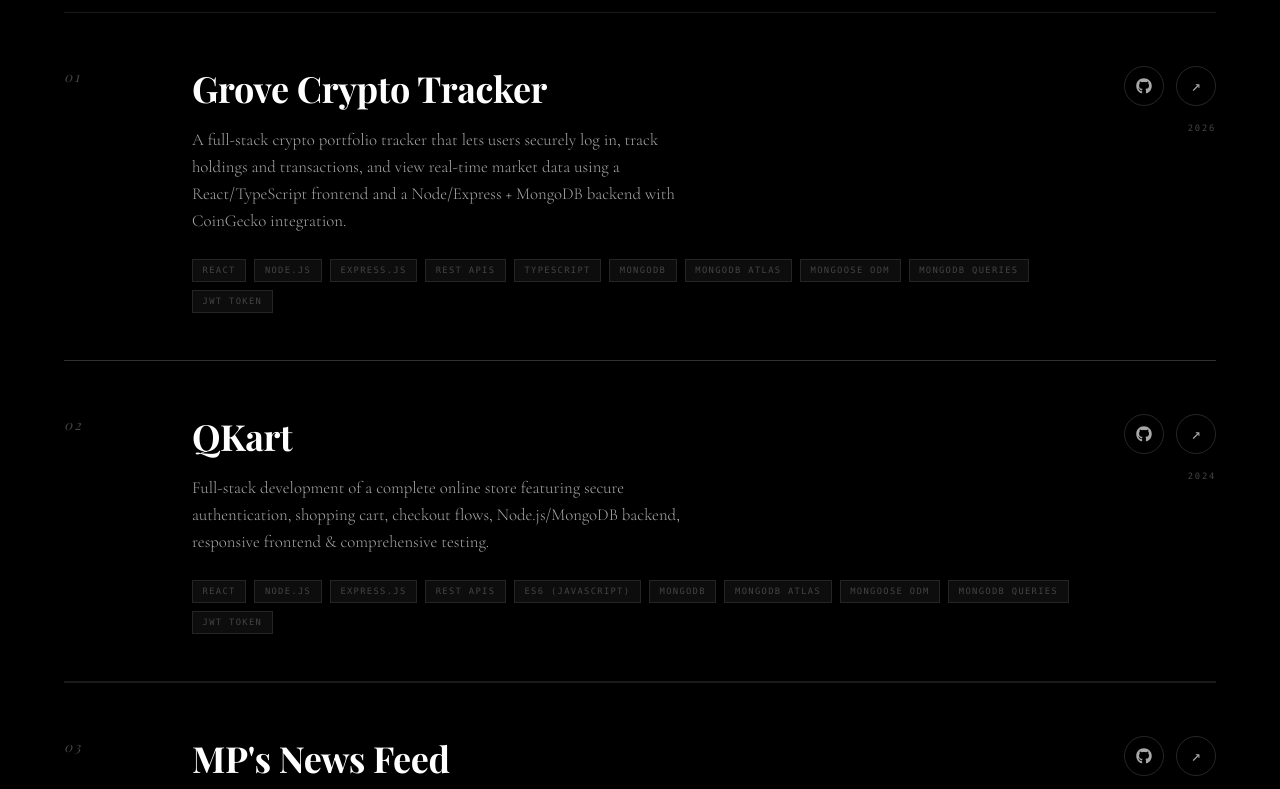
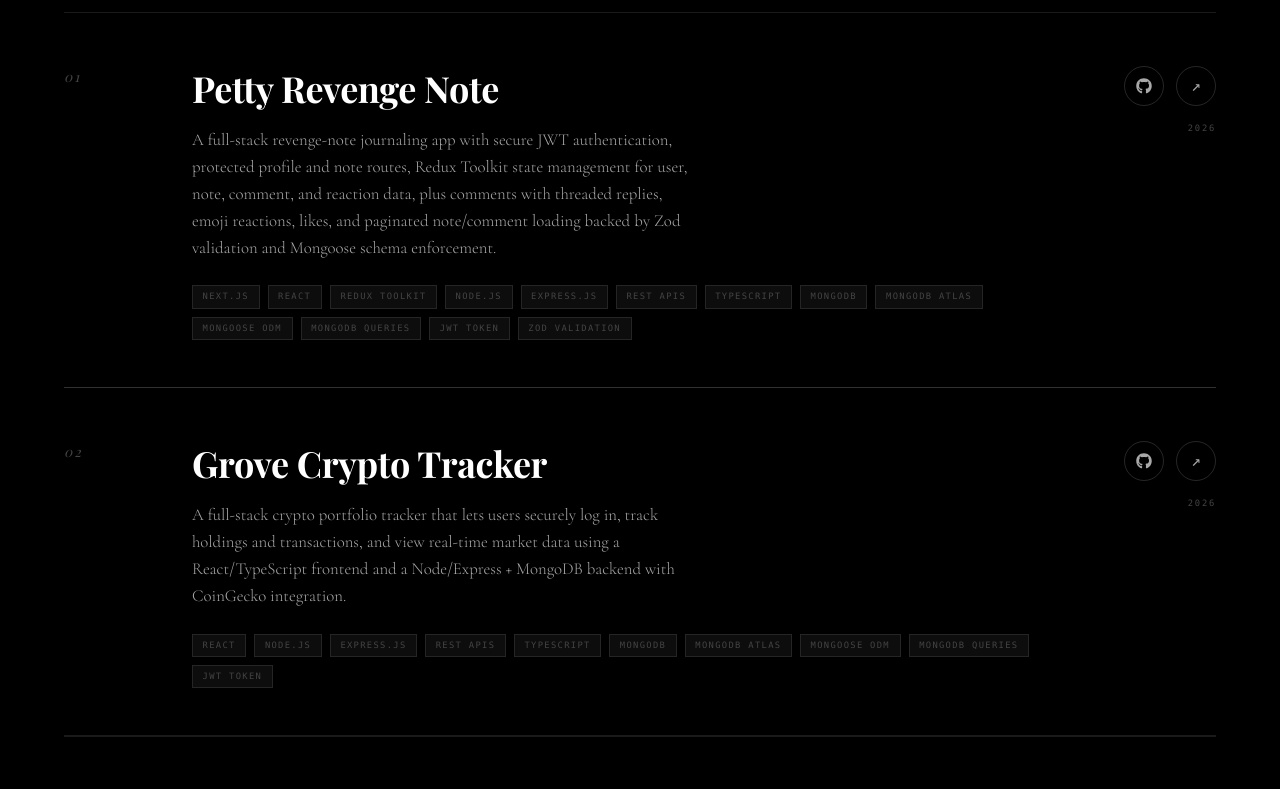
Before and after one commit to mohanishp9/dev-portfolio, a Next.js app: page / in a window 1280 px wide. Shown: the part 3360-4149 px from the top of the page. Built offline with nearby package versions, Linux system fonts and the light colour scheme.

Commit message:
Add new Project

```diff
--- a/src/components/Projects.tsx
+++ b/src/components/Projects.tsx
@@ -12,6 +12,64 @@ const Projects = () => {
 
             <div className="project-card reveal-scale">
                 <div className="font-playfair text-[0.85rem] italic text-dim pt-[0.3rem] tracking-[0.15em]">01</div>
+                <div>
+                    <h3 className="project-title font-playfair text-[clamp(24px,3vw,36px)] font-bold tracking-[-0.01em] mb-3 transition-colors duration-300">
+                        Petty Revenge Note
+                    </h3>
+
+                    <p className="font-cormorant text-[1.05rem] text-silver leading-[1.6] font-light max-w-[500px] mb-6">
+                        A full-stack revenge-note journaling app with secure JWT authentication, protected profile and note routes, Redux Toolkit state management for user, note, comment, and reaction data, plus comments with threaded replies, emoji reactions, likes, and paginated note/comment loading backed by Zod validation and Mongoose schema enforcement.
+                    </p>
+
+                    <div className="flex flex-wrap gap-2">
+                        <span className="stack-badge">Next.js</span>
+                        <span className="stack-badge">React</span>
+                        <span className="stack-badge">Redux Toolkit</span>
+                        <span className="stack-badge">Node.js</span>
+                        <span className="stack-badge">Express.js</span>
+                        <span className="stack-badge">REST APIs</span>
+                        <span className="stack-badge">TypeScript</span>
+                        <span className="stack-badge">MongoDB</span>
+                        <span className="stack-badge">MongoDB Atlas</span>
+                        <span className="stack-badge">Mongoose ODM</span>
+                        <span className="stack-badge">MongoDB queries</span>
+                        <span className="stack-badge">JWT token</span>
+                        <span className="stack-badge">Zod validation</span>
+                    </div>
+                </div>
+                <div className="flex flex-col items-end gap-4 pt-[0.3rem] max-[900px]:hidden">
+
+                    <div className="flex gap-3">
+
+                        <a
+                            href="https://github.com/mohanishp9/petty-revenge-note"
+                            target="_blank"
+                            rel="noopener noreferrer"
+                            className="flex items-center justify-center w-[40px] h-[40px] border border-white/15 rounded-full text-[1rem] text-silver transition-all duration-300 hover:border-white/40 hover:text-white"
+                             onMouseEnter={playTick} onClick={playTick}
+                        >
+                            <FaGithub />
+                        </a>
+
+                        <a
+                            href="https://petty-revenge-note.vercel.app/"
+                            target="_blank"
+                            rel="noopener noreferrer"
+                            className="arrow-icon flex items-center justify-center w-[40px] h-[40px] border border-white/15 rounded-full text-[1rem] text-silver transition-all duration-300 hover:border-white/40 hover:text-white"
+                             onMouseEnter={playTick} onClick={playTick}
+                        >
+                            ↗
+                        </a>
+
+                    </div>
+
+                    <span className="text-[0.55rem] tracking-[0.2em] text-dim">2026</span>
+
+                </div>
+            </div>
+
+            <div className="project-card reveal-scale">
+                <div className="font-playfair text-[0.85rem] italic text-dim pt-[0.3rem] tracking-[0.15em]">02</div>
                 <div>
                     <h3 className="project-title font-playfair text-[clamp(24px,3vw,36px)] font-bold tracking-[-0.01em] mb-3 transition-colors duration-300">
                         Grove Crypto Tracker
@@ -66,7 +124,7 @@ const Projects = () => {
             </div>
 
             <div className="project-card reveal-scale">
-                <div className="font-playfair text-[0.85rem] italic text-dim pt-[0.3rem] tracking-[0.15em]">02</div>
+                <div className="font-playfair text-[0.85rem] italic text-dim pt-[0.3rem] tracking-[0.15em]">03</div>
                 <div>
                     <h3 className="project-title font-playfair text-[clamp(24px,3vw,36px)] font-bold tracking-[-0.01em] mb-3 transition-colors duration-300">
                         QKart
@@ -121,7 +179,7 @@ const Projects = () => {
             </div>
 
             <div className="project-card reveal-scale">
-                <div className="font-playfair text-[0.85rem] italic text-dim pt-[0.3rem] tracking-[0.15em]">03</div>
+                <div className="font-playfair text-[0.85rem] italic text-dim pt-[0.3rem] tracking-[0.15em]">04</div>
                 <div>
                     <h3 className="project-title font-playfair text-[clamp(24px,3vw,36px)] font-bold tracking-[-0.01em] mb-3 transition-colors duration-300">
                         MP's News Feed
@@ -171,7 +229,7 @@ const Projects = () => {
             </div>
 
             <div className="project-card reveal-scale">
-                <div className="font-playfair text-[0.85rem] italic text-dim pt-[0.3rem] tracking-[0.15em]">04</div>
+                <div className="font-playfair text-[0.85rem] italic text-dim pt-[0.3rem] tracking-[0.15em]">05</div>
                 <div>
                     <h3 className="project-title font-playfair text-[clamp(24px,3vw,36px)] font-bold tracking-[-0.01em] mb-3 transition-colors duration-300">
                         MTripDynamic
```
